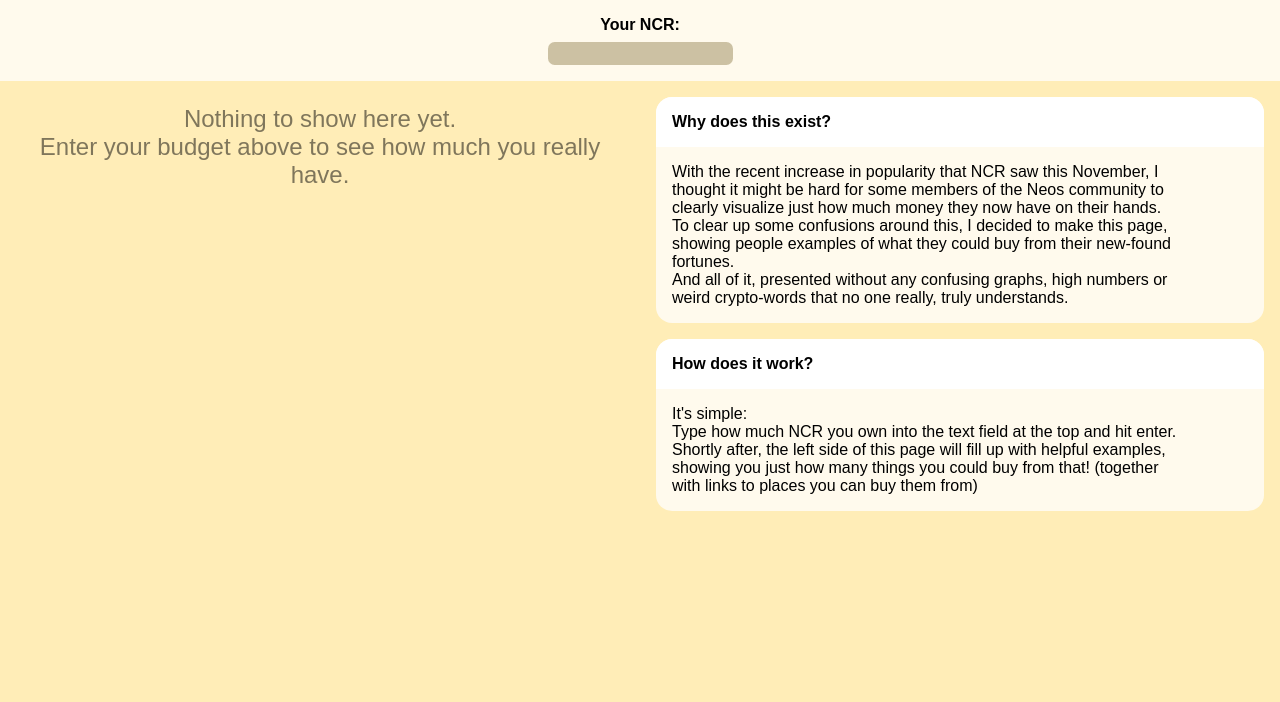
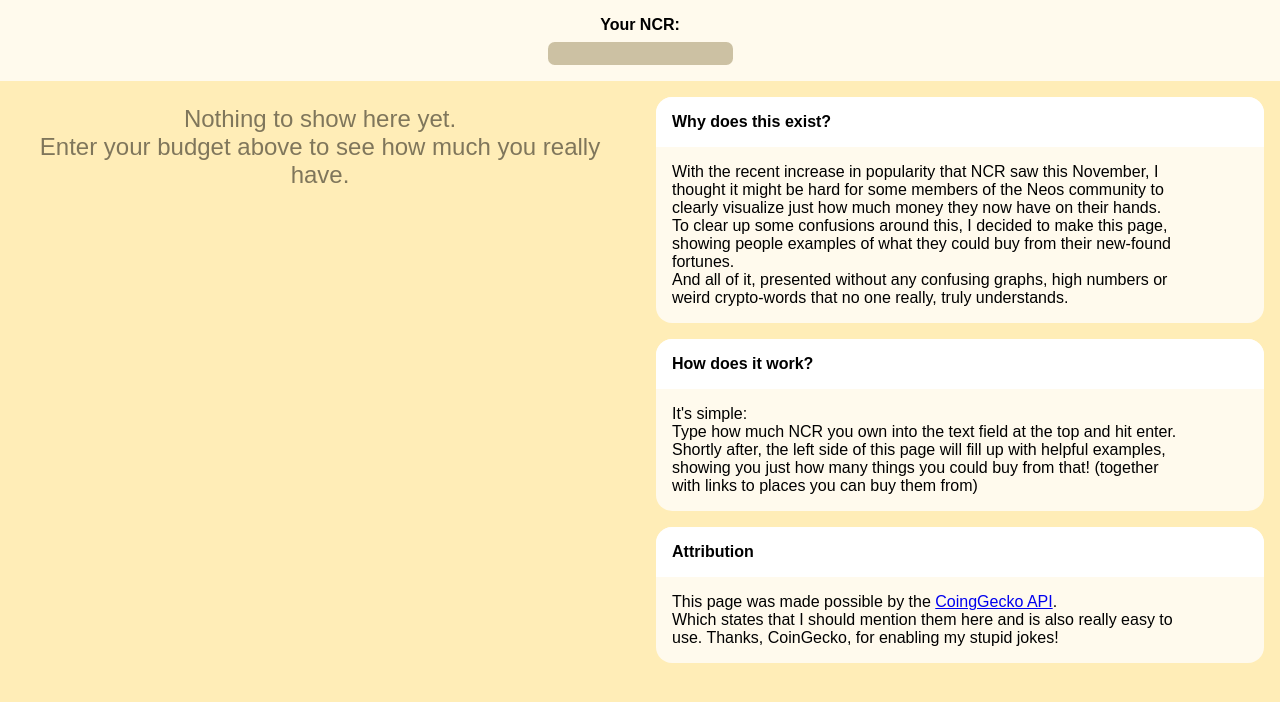
Before and after one commit to Psychpsyo/ncrPage, a plain HTML site: page index.html in a window 1280 px wide. Drawn offline with Linux system fonts and the light colour scheme.

Commit message:
Added CoinGecko attribution

```diff
--- a/index.html
+++ b/index.html
@@ -42,6 +42,15 @@
 						</p>
 					</div>
 				</div>
+				<div class="comparison">
+					<div class="compTitle">Attribution</div>
+					<div class="compBody">
+						<p>
+							This page was made possible by the <a href="https://www.coingecko.com/en/api">CoingGecko API</a>.<br>
+							Which states that I should mention them here and is also really easy to use. Thanks, CoinGecko, for enabling my stupid jokes!
+						</p>
+					</div>
+				</div>
 			</div>
 		</div>
 
--- a/index.js
+++ b/index.js
@@ -12,7 +12,7 @@
 		"price": 6.95,
 		"multiplier": 1,
 		"icon": "icons/nothing.png",
-		"shopLink": "https://www.amazon.com/dp/B019HDSCPU/"
+		"shopLink": "https://www.amazon.com/dp/B019HDSCPU"
 	},
 	{
 		"name": "{{amount}} Copies of Minecraft",
```
